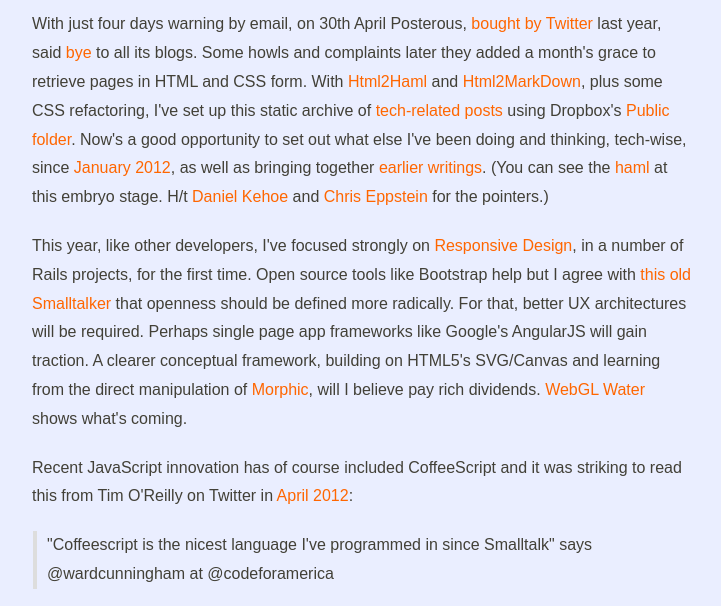
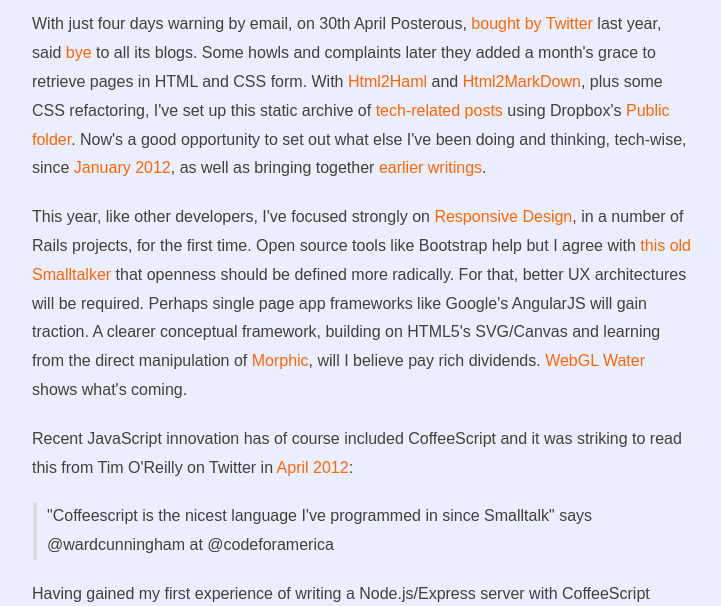
Before and after one commit to rdrake98/rdrake98.github.io, a plain HTML site: page posts/farewell-posterous.html in a window 1280 px wide. Shown: the part 167-773 px from the top of the page, without its empty margins (158-879 px from the left). Drawn offline with Linux system fonts and the light colour scheme.

Commit message:
haml not shown

```diff
--- a/posts/farewell-posterous.html
+++ b/posts/farewell-posterous.html
@@ -25,7 +25,7 @@
             </div>
           </div>
           <div class='post_body'>
-            <p>With just four days warning by email, on 30th April Posterous, <a href="http://thenextweb.com/insider/2012/03/12/twitter-has-acquired-shortform-blogging-company-posterous/">bought by Twitter</a> last year, said <a href="http://rdrake98.posterous.com/">bye</a> to all its blogs. Some howls and complaints later they added a month&#39;s grace to retrieve pages in HTML and CSS form. With <a href="http://html2haml.heroku.com/">Html2Haml</a> and <a href="http://html2markdown.com/">Html2MarkDown</a>, plus some CSS refactoring, I&#39;ve set up this static archive of <a href="../index.html">tech-related posts</a> using Dropbox&#39;s <a href="https://www.dropbox.com/help/16/en">Public folder</a>. Now&#39;s a good opportunity to set out what else I&#39;ve been doing and thinking, tech-wise, since <a href="best-line-at-lnug.html">January 2012</a>, as well as bringing together <a href="../articles/index.html">earlier writings</a>. (You can see the <a href="farewell-posterous.haml">haml</a> at this embryo stage. H/t <a href="http://railsapps.github.io/rails-haml.html">Daniel Kehoe</a> and <a href="http://chriseppstein.github.io/blog/2010/02/08/haml-sucks-for-content/">Chris Eppstein</a> for the pointers.) </p>
+            <p>With just four days warning by email, on 30th April Posterous, <a href="http://thenextweb.com/insider/2012/03/12/twitter-has-acquired-shortform-blogging-company-posterous/">bought by Twitter</a> last year, said <a href="http://rdrake98.posterous.com/">bye</a> to all its blogs. Some howls and complaints later they added a month&#39;s grace to retrieve pages in HTML and CSS form. With <a href="http://html2haml.heroku.com/">Html2Haml</a> and <a href="http://html2markdown.com/">Html2MarkDown</a>, plus some CSS refactoring, I&#39;ve set up this static archive of <a href="../index.html">tech-related posts</a> using Dropbox&#39;s <a href="https://www.dropbox.com/help/16/en">Public folder</a>. Now&#39;s a good opportunity to set out what else I&#39;ve been doing and thinking, tech-wise, since <a href="best-line-at-lnug.html">January 2012</a>, as well as bringing together <a href="../articles/index.html">earlier writings</a>. </p>
 
             <p>This year, like other developers, I&#39;ve focused strongly on <a href="http://www.abookapart.com/products/responsive-web-design">Responsive Design</a>, in a number of Rails projects, for the first time. Open source tools like Bootstrap help but I agree with <a href="http://adamspitz.com/avocado/2011/05/05/open-source-is-not-enough/">this old Smalltalker</a> that openness should be defined more radically. For that, better UX architectures will be required. Perhaps single page app frameworks like Google&#39;s AngularJS will gain traction. A clearer conceptual framework, building on HTML5&#39;s SVG/Canvas and learning from the direct manipulation of <a href="http://wiki.squeak.org/squeak/30">Morphic</a>, will I believe pay rich dividends. <a href="http://madebyevan.com/webgl-water/">WebGL Water</a> shows what&#39;s coming.</p>
 
```
